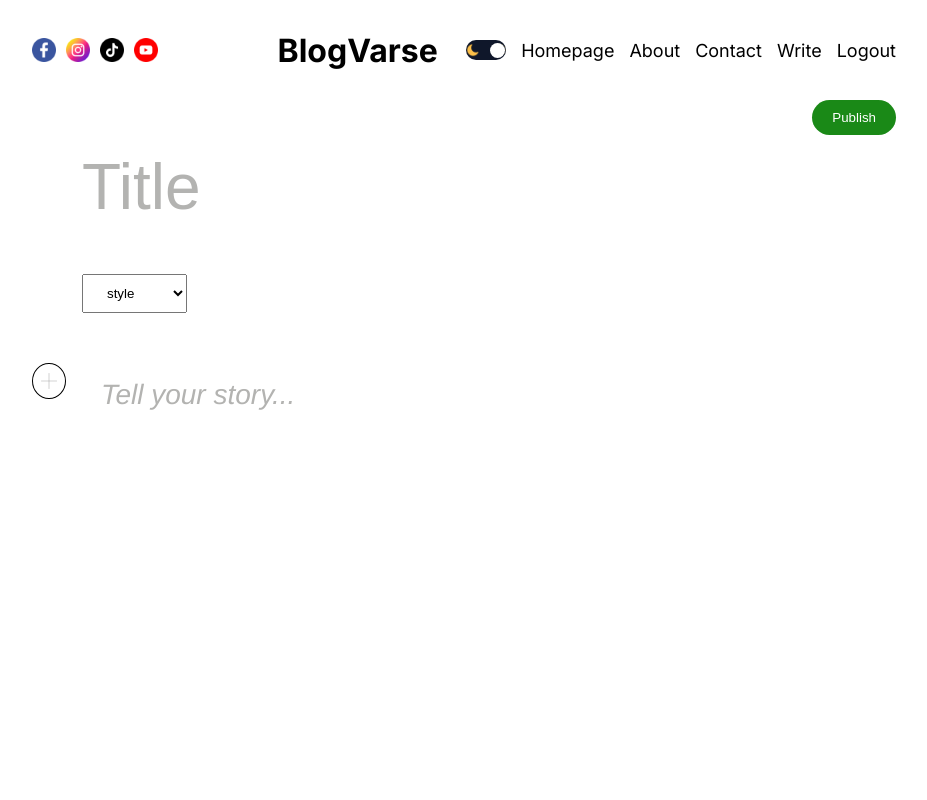
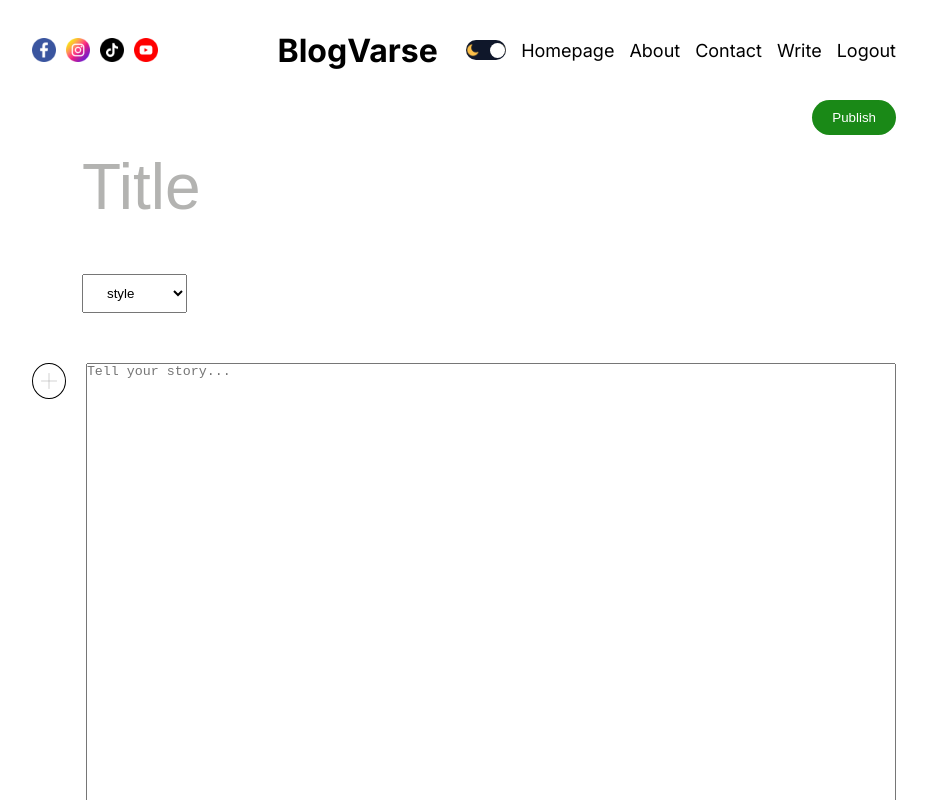
Before and after one commit to MuhammadKaifNazeer/blog-app, a Next.js app: page /write in a window 1280 px wide. Shown: the top 800 px of the page, without its empty margins (176-1103 px from the left). Built offline with nearby package versions, Linux system fonts and the light colour scheme; no server answers; sample sign-in values are in the browser's storage.

Commit message:
trying to solve problem of (document not defined)

```diff
--- a/src/app/write/page.jsx
+++ b/src/app/write/page.jsx
@@ -13,7 +13,7 @@ import {
   getDownloadURL,
 } from "firebase/storage";
 import { app } from "@/utils/firebase";
-import ReactQuill from "react-quill";
+// import ReactQuill from "react-quill";
 
 const WritePage = () => {
   const { status } = useSession();
@@ -49,7 +49,7 @@ const WritePage = () => {
               break;
           }
         },
-        (error) => {},
+        (error) => { },
         () => {
           getDownloadURL(uploadTask.snapshot.ref).then((downloadURL) => {
             setMedia(downloadURL);
@@ -136,13 +136,13 @@ const WritePage = () => {
             </button>
           </div>
         )}
-        <ReactQuill
+        <textarea
           className={styles.textArea}
           theme="bubble"
           value={value}
           onChange={setValue}
           placeholder="Tell your story..."
-        />
+        ></textarea>
       </div>
       <button className={styles.publish} onClick={handleSubmit}>
         Publish
```
